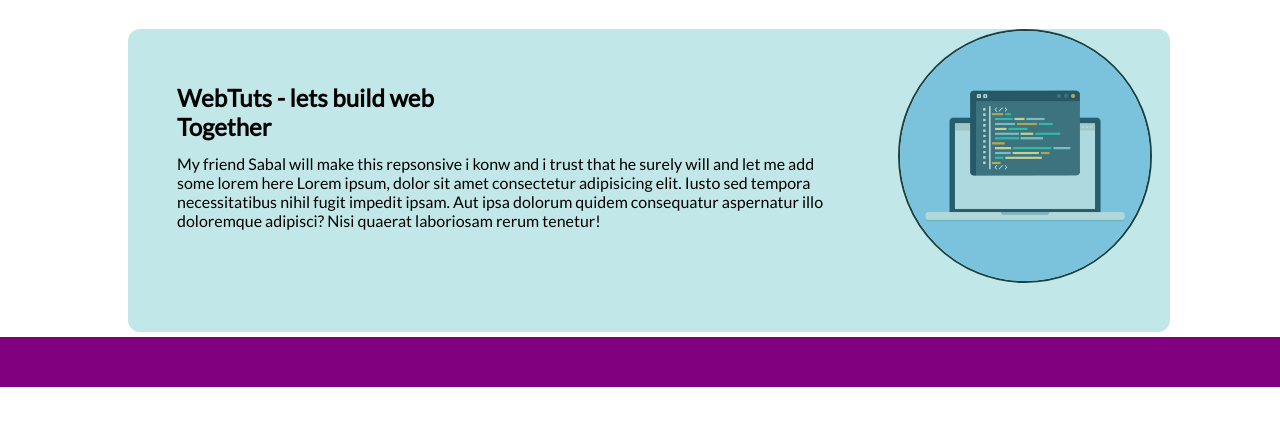
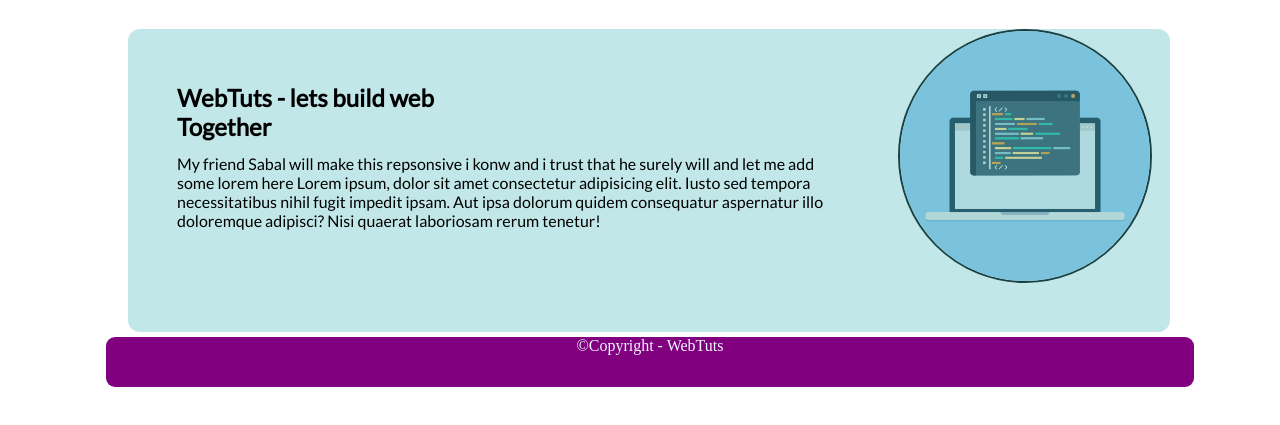
Before and after one commit to aaryan66/personal-blog-private-repo, a plain HTML site: page index.html in a window 1280 px wide. Shown: the part 117-542 px from the top of the page. Drawn offline with Linux system fonts and the light colour scheme.

Commit message:
designing footer

```diff
--- a/css/style.css
+++ b/css/style.css
@@ -97,4 +97,13 @@
   .footer {
     height: 50px;
     background-color: purple;
+    margin-left: 106px;
+    margin-right: 86px;
+    border-radius:9px;
+
   }
+  .footer p {
+    color: aliceblue;
+    text-align: center;
+    margin-top: 10px;
+  }
--- a/index.html
+++ b/index.html
@@ -42,6 +42,9 @@
 
 <!-- 3. Footer of the page -->
     <div class="footer my-2">
+        <p>
+        &copy;Copyright - <a class="">WebTuts</a>
+        </p>
     </div>
 </body>
 </html>
```
